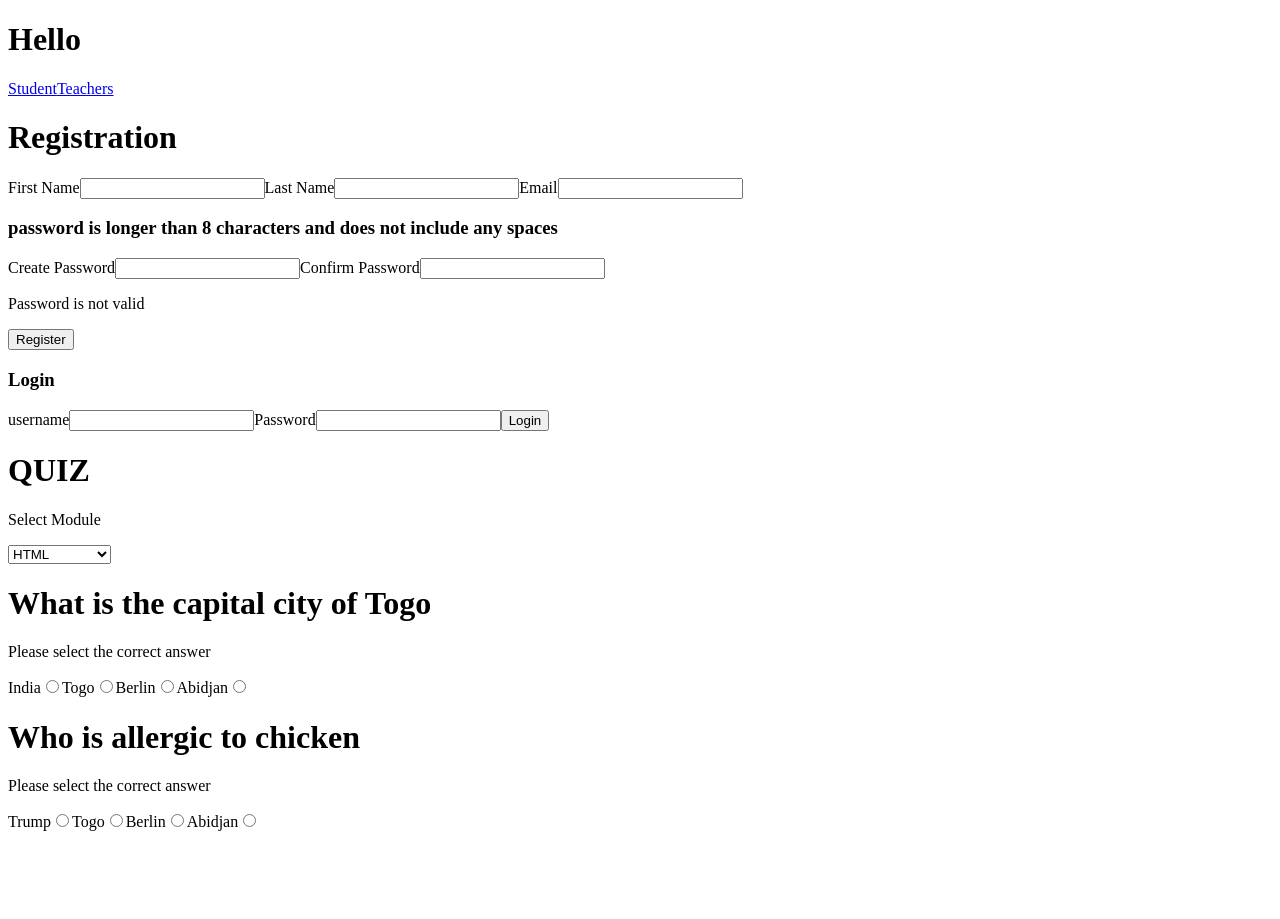
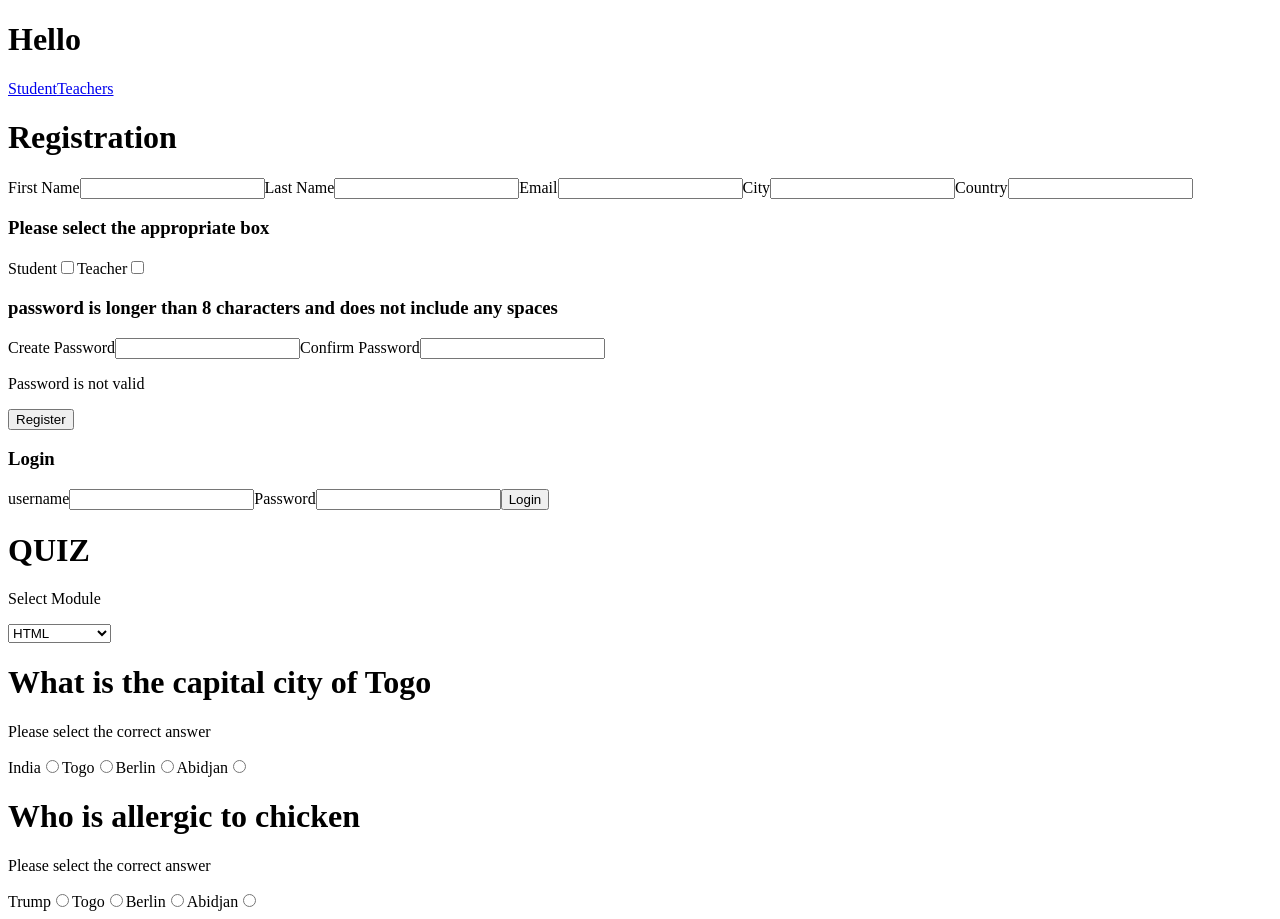
Before and after one commit to Fatimohkuforiji1/modest-buffalo-quizz, a React (Create React App) app in the folder client/: page / in a window 1280 px wide. Before the commit the page ends 839 px from the top, so only its background shows below. Built offline with nearby package versions, Linux system fonts and the light colour scheme.

Commit message:
modest-buffalo-quizz

```diff
--- a/client/src/Component/registrationForm.js
+++ b/client/src/Component/registrationForm.js
@@ -4,6 +4,10 @@ const RegistrationForm = () => {
   const [firstName, setFirstName] = useState("");
   const [lastName, setLastName] = useState("");
   const [email, setEmail] = useState("");
+  const [city, setCity] = useState("");
+  const [country, setCountry] = useState("");
+  const [student, setStudent] = useState("");
+  const [teacher, setTeacher] = useState("");
   const [password, setPassword] = useState("");
   const [isValid, setIsValid] = useState(false);
   const [confirmPassword, setConfirmPassword] = useState("");
@@ -72,6 +76,39 @@ console.log(res)
             onChange={(e) => setEmail(e.target.value)}
           />
         </label>
+        <label>
+          City
+          <input
+            type="text"
+            name="city"
+            value={city}
+            onChange={(e) => setCity(e.target.value)}
+          />
+        </label>
+
+        <label>
+          Country
+          <input
+            type="text"
+            name="country"
+            value={country}
+            onChange={(e) => setCountry(e.target.value)}
+          />
+        </label>
+        <h3>Please select the appropriate box</h3>
+        <label>
+          Student
+          <input
+            type="checkbox"
+            name="student"
+            value={student}
+            onChange={(e) => setStudent(e.target.value)}
+          />
+        </label>
+        <label>
+          Teacher
+          <input type="checkbox" name="Teacher" value= {teacher}  onChange={(e) => setTeacher(e.target.value)}/>
+        </label>
 
         <label>
           <h3>
```
